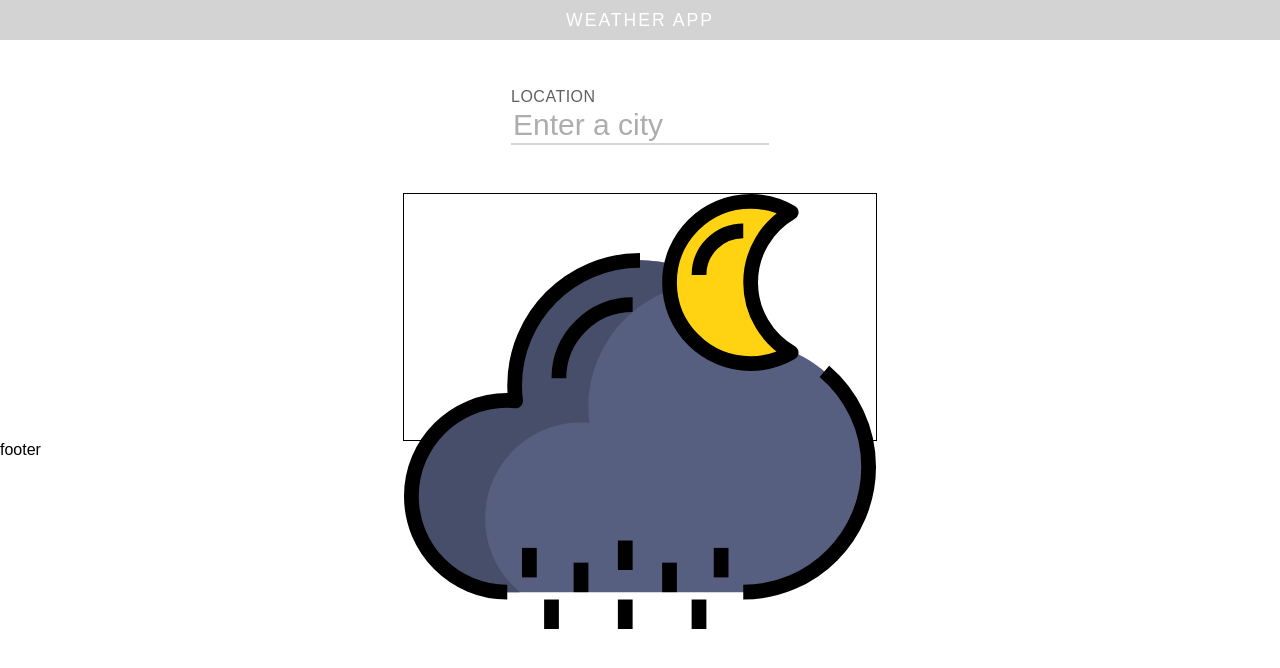
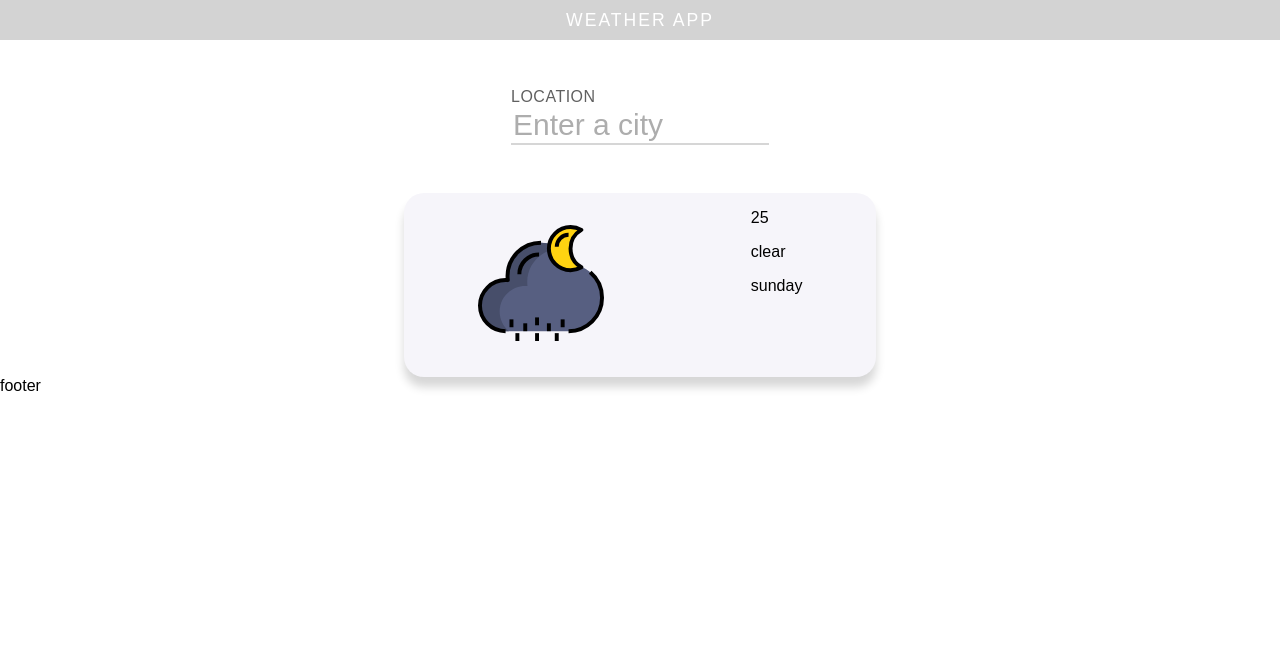
Before and after one commit to nicolas-ot/weather-app, a React (Create React App) app: page / in a window 1280 px wide. Shown: the top 668 px of the page. Built offline with nearby package versions, Linux system fonts and the light colour scheme.

Commit message:
editing card wrapper

```diff
--- a/src/Components/WeatherDetails/WeatherDetails.tsx
+++ b/src/Components/WeatherDetails/WeatherDetails.tsx
@@ -1,13 +1,22 @@
+import './weatherDetails.scss';
+
 import picture from '../../assets/images/Night-rainy.svg';
 
 const WeatherDetails = (props: any) => {
   return (
     <div className='weatherDetailsWrapper'>
-      <img
-        src={require('../../assets/images/Night-rainy.svg').default}
-        // src={import test from '../'}
-        alt='weather illustration'
-      ></img>
+      <div className='weatherIconWrapper'>
+        <img
+          src={require('../../assets/images/Night-rainy.svg').default}
+          // src={import test from '../'}
+          alt='weather icon'
+        ></img>
+      </div>
+      <div className='weatherDataWrapper'>
+        <p>25</p>
+        <p>clear</p>
+        <p>sunday</p>
+      </div>
     </div>
   );
 };
--- /dev/null
+++ b/src/Components/WeatherDetails/weatherDetails.scss
@@ -0,0 +1,11 @@
+.weatherDetailsWrapper {
+  display: flex;
+  justify-content: space-around;
+}
+
+.weatherIconWrapper {
+  img {
+    width: 7.875rem;
+    margin: 2rem auto;
+  }
+}
--- a/src/Elements/Card/card.scss
+++ b/src/Elements/Card/card.scss
@@ -2,5 +2,8 @@
   max-width: 472px;
   max-height: 246px;
   margin: auto;
-  border: 1px solid black;
+  border-radius: 20px;
+  box-shadow: 0px 10px 10px 0px rgba(0, 0, 0, 0.16);
+
+  background: #f6f5fa;
 }
```
